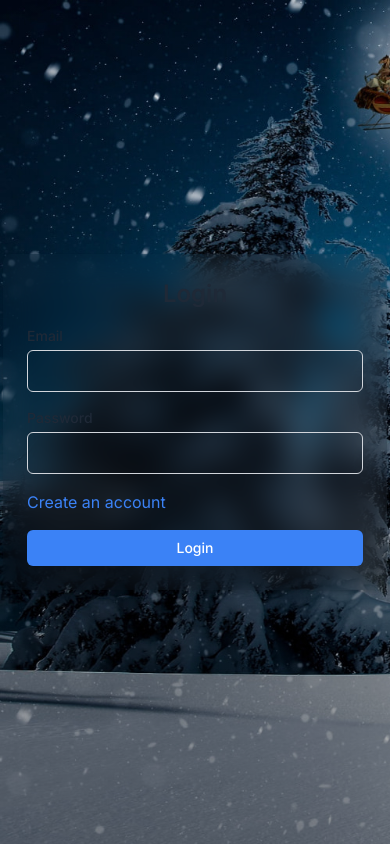
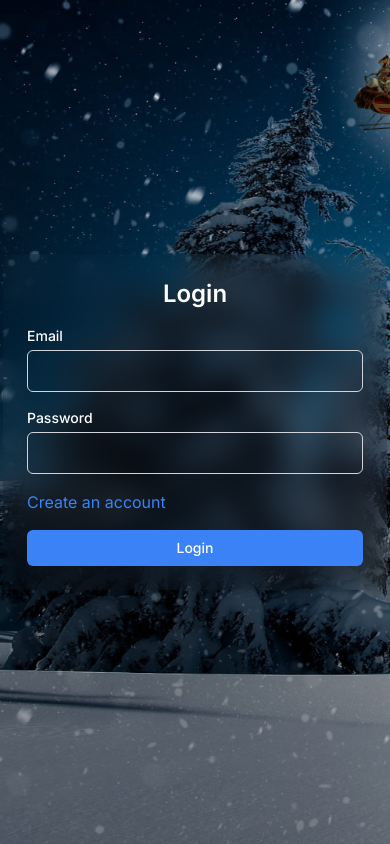
Before and after one commit to somanshubhardwaj/thesocial-nextjs, a Next.js app: page /login in a window 390 px wide. Built offline with nearby package versions, Linux system fonts and the light colour scheme; no server answers.

Commit message:
added responsiveness

```diff
--- a/app/login/page.tsx
+++ b/app/login/page.tsx
@@ -27,14 +27,14 @@ function Login() {
   return (
     <div className="flex flex-col items-center justify-center min-w-96 mx-auto">
     <div className="w-full p-6 rounded-lg shadow-md bg-gray-400 bg-clip-padding backdrop-filter backdrop-blur-lg bg-opacity-0">
-      <h2 className="text-2xl font-semibold text-center text-gray-800">
+      <h2 className="text-2xl font-semibold text-center ">
         Login
       </h2>
       <form className="mt-4 space-y-4">
         <div className="flex flex-col space-y-1">
           <label
             htmlFor="email"
-            className="text-sm font-medium text-gray-800"
+            className="text-sm font-medium "
           >
             Email
           </label>
@@ -44,13 +44,13 @@ function Login() {
             value={email}
             onChange={(e) => setEmail(e.target.value)}
 
-            className="w-full px-4 py-2 bg-transparent text-gray-800 border border-gray-300 rounded-md focus:outline-none focus:ring focus:ring-blue-300"
+            className="w-full px-4 py-2 bg-transparent  border border-gray-300 rounded-md focus:outline-none focus:ring focus:ring-blue-300"
           />
         </div>
         <div className="flex flex-col space-y-1">
           <label
             htmlFor="password"
-            className="text-sm font-medium text-gray-800"
+            className="text-sm font-medium "
           >
             Password
           </label>
@@ -59,7 +59,7 @@ function Login() {
             id="password"
             value={password}
             onChange={(e) => setPassword(e.target.value)}
-            className="w-full px-4 py-2 text-gray-800 bg-transparent border border-gray-300 rounded-md focus:outline-none focus:ring focus:ring-blue-300"
+            className="w-full px-4 py-2  bg-transparent border border-gray-300 rounded-md focus:outline-none focus:ring focus:ring-blue-300"
           />
         </div>
         <div className="">
--- a/components/MainSection.tsx
+++ b/components/MainSection.tsx
@@ -6,12 +6,14 @@ import Sidebar from "./Sidebar";
 
 const MainSection = () => {
   return (
-    <div className="flex self-stretch gap-3 h-full justify-between w-full">
-      <div className="w-80 overflow-auto rounded-3xl h-full hidden-scrollbar shadow-md bg-gray-400 bg-clip-padding backdrop-filter backdrop-blur-lg bg-opacity-0">
-        <Sidebar />
+    <div className="flex  gap-3 h-full justify-between w-full flex-col sm:flex-row overflow-auto sm:overflow-hidden">
+      <div className=" flex justify-center">
+        <div className="w-3/4 sm:w-60 md:w-80 sm:overflow-auto rounded-3xl sm:h-full hidden-scrollbar shadow-md bg-gray-400 bg-clip-padding backdrop-filter backdrop-blur-lg bg-opacity-0">
+          <Sidebar />
+        </div>
       </div>
       <div className=" flex-1 flex justify-center ">
-        <div className="w-3/4 overflow-auto hidden-scrollbar">
+        <div className="w-3/4 sm:overflow-auto hidden-scrollbar">
           <Post />
           <Postlist />
         </div>
--- a/components/Sidebar.tsx
+++ b/components/Sidebar.tsx
@@ -7,7 +7,7 @@ import Link from "next/link";
 const Sidebar = () => {
   const { user, loading } = useUser();
   return (
-    <div className="p-4 flex flex-col justify-between h-full">
+    <div className="p-4 flex flex-col justify-between h-full gap-4">
       <div className="flex gap-3 mt-4 flex-col">
         <div className="flex items-center gap-3 ">
           <FaXTwitter className="text-4xl text-white" />
```
